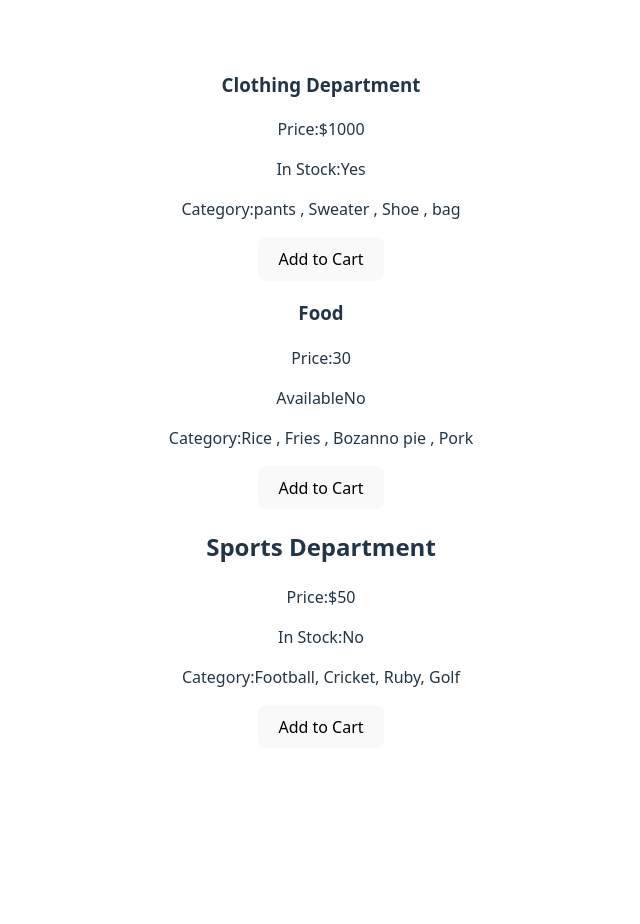
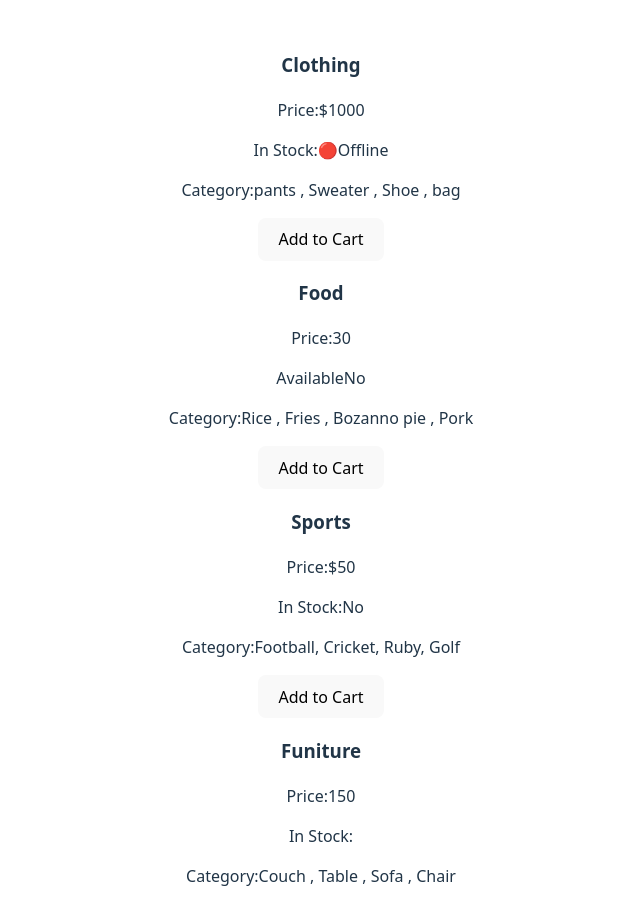
Before and after one commit to Emma24968/Product-file, a React (Vite) app in the folder product-card/: page / in a window 1280 px wide. Shown: the top 924 px of the page, without its empty margins (319-959 px from the left). Before the commit the page ends 800 px from the top, so only its background shows below. Built offline with nearby package versions, Linux system fonts and the light colour scheme.

Commit message:
I created my funiture component and also added the online and offline section

```diff
--- a/product-card/package.json
+++ b/product-card/package.json
@@ -18,11 +18,14 @@
     "@types/react": "^19.2.5",
     "@types/react-dom": "^19.2.3",
     "@vitejs/plugin-react": "^5.1.1",
+    "autoprefixer": "^10.4.22",
     "babel-plugin-react-compiler": "^1.0.0",
     "eslint": "^9.39.1",
     "eslint-plugin-react-hooks": "^7.0.1",
     "eslint-plugin-react-refresh": "^0.4.24",
     "globals": "^16.5.0",
+    "postcss": "^8.5.6",
+    "tailwindcss": "^4.1.17",
     "vite": "^7.2.4"
   }
 }
--- a/product-card/src/App.jsx
+++ b/product-card/src/App.jsx
@@ -1,54 +1,35 @@
 import { useState } from "react";
-import reactLogo from "./assets/react.svg";
-import viteLogo from "/vite.svg";
 import "./App.css";
 import { Product } from "./Product";
 import { Food } from "./Food";
 import { Sports } from "./Sports";
+import { Funiture } from "./Funiture";
 
 function App() {
   const [count, setCount] = useState(0);
 
   return (
     <>
-      {/* <div>
-        <a href="https://vite.dev" target="_blank">
-          <img src={viteLogo} className="logo" alt="Vite logo" />
-        </a>
-        <a href="https://react.dev" target="_blank">
-          <img src={reactLogo} className="logo react" alt="React logo" />
-        </a>
-      </div>
-      <h1>Vite + React</h1>
-      <div className="card">
-        <button onClick={() => setCount((count) => count + 1)}>
-          count is {count}
-        </button>
-        <p>
-          Edit <code>src/App.jsx</code> and save to test HMR
-        </p>
-      </div>
-      <p className="read-the-docs">
-        Click on the Vite and React logos to learn more
-      </p> */}
+
       <Product
-        title="Clothing Department"
+        title="Clothing "
         price={1000}
-        InStock={true}
+        InStock={0}
         category={["pants", "Sweater", "Shoe", "bag"]}
       />
       <Food
-        title="Food Department"
+        title="Food "
         price={30}
         available={0}
         category={["Rice", "Fries", "Bozanno pie", "Pork"]}
       />
       <Sports
-        title="Sports Department"
+        title="Sports "
         Price={50}
         InStock={null}
         Category={["Football", "Cricket", "Ruby", "Golf"]}
       />
+      <Funiture title='Funiture' price={150} InStock={true} Category={['Couch','Table','Sofa','Chair']} />
     </>
   );
 }
--- a/product-card/src/Food.jsx
+++ b/product-card/src/Food.jsx
@@ -1,8 +1,8 @@
 import { OrderButton } from "./OrderButton";
-export const Food = ({ price, category, available }) => {
+export const Food = ({title, price, category, available }) => {
   return (
     <>
-      <h3>Food</h3>
+      <h3>{title}</h3>
       <p>Price:{price}</p>
       <p>Available{available ? "Yes" : "No"}</p>
       <p>Category:{category.join(" , ")}</p>
--- /dev/null
+++ b/product-card/src/Funiture.jsx
@@ -0,0 +1,11 @@
+export const Funiture = ({title, price,InStock, Category})=>{
+const StockStatus = (InStock)?'🟢Online':'🔴Offline'
+return(
+    <div>
+        <h3>{title}</h3>
+        <p>Price:{price}</p>
+        <p>In Stock:{InStock}</p>
+        <p>Category:{Category.join(' , ')}</p>
+    </div>
+)
+}
--- a/product-card/src/Product.jsx
+++ b/product-card/src/Product.jsx
@@ -1,13 +1,15 @@
-import { OrderButton } from "./OrderButton"
-export const Product = ({title, price, InStock,category})=>{
-    return(
-        <div>
-            <h3>{title}</h3>
-            <p>Price:${price}</p>
-            <p>In Stock:{InStock? 'Yes': 'No'}</p>
-            <p>Category:{category.join(' , ')}</p>
-                        <OrderButton />
+import { OrderButton } from "./OrderButton";
+export const Product = ({ title, price, InStock, category }) => {
 
-        </div>
-    )
-}
+  const StockStatus = (InStock)?'🟢Online':'🔴Offline'
+
+  return (
+    <div>
+      <h3>{title}</h3>
+      <p>Price:${price}</p>
+      <p>In Stock:{StockStatus}</p>
+      <p>Category:{category.join(" , ")}</p>
+      <OrderButton />
+    </div>
+  );
+};
--- a/product-card/src/Sports.jsx
+++ b/product-card/src/Sports.jsx
@@ -3,7 +3,7 @@ import { OrderButton } from "./OrderButton"
 export const Sports = ({title, Price, InStock,Category})=>{
     return(
         <div>
-            <h2>{title}</h2>
+            <h3>{title}</h3>
             <p>Price:${Price}</p>
             <p>In Stock:{InStock ? 'Yes' : 'No'}</p>
             <p>Category:{Category.join(', ')}</p>
```
Also changed, not shown: 1 other file (tests, documents, lock files or other folders).
